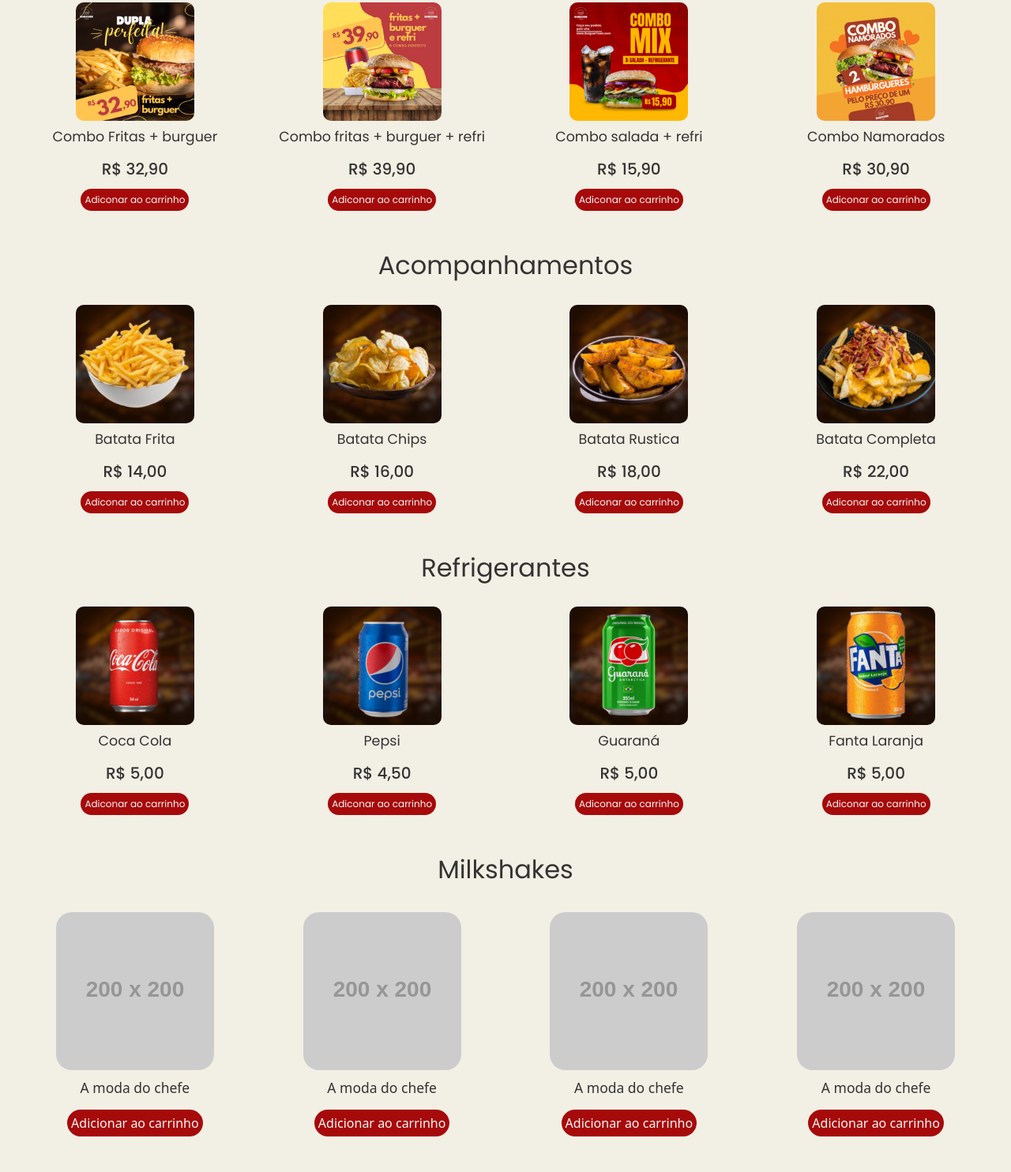
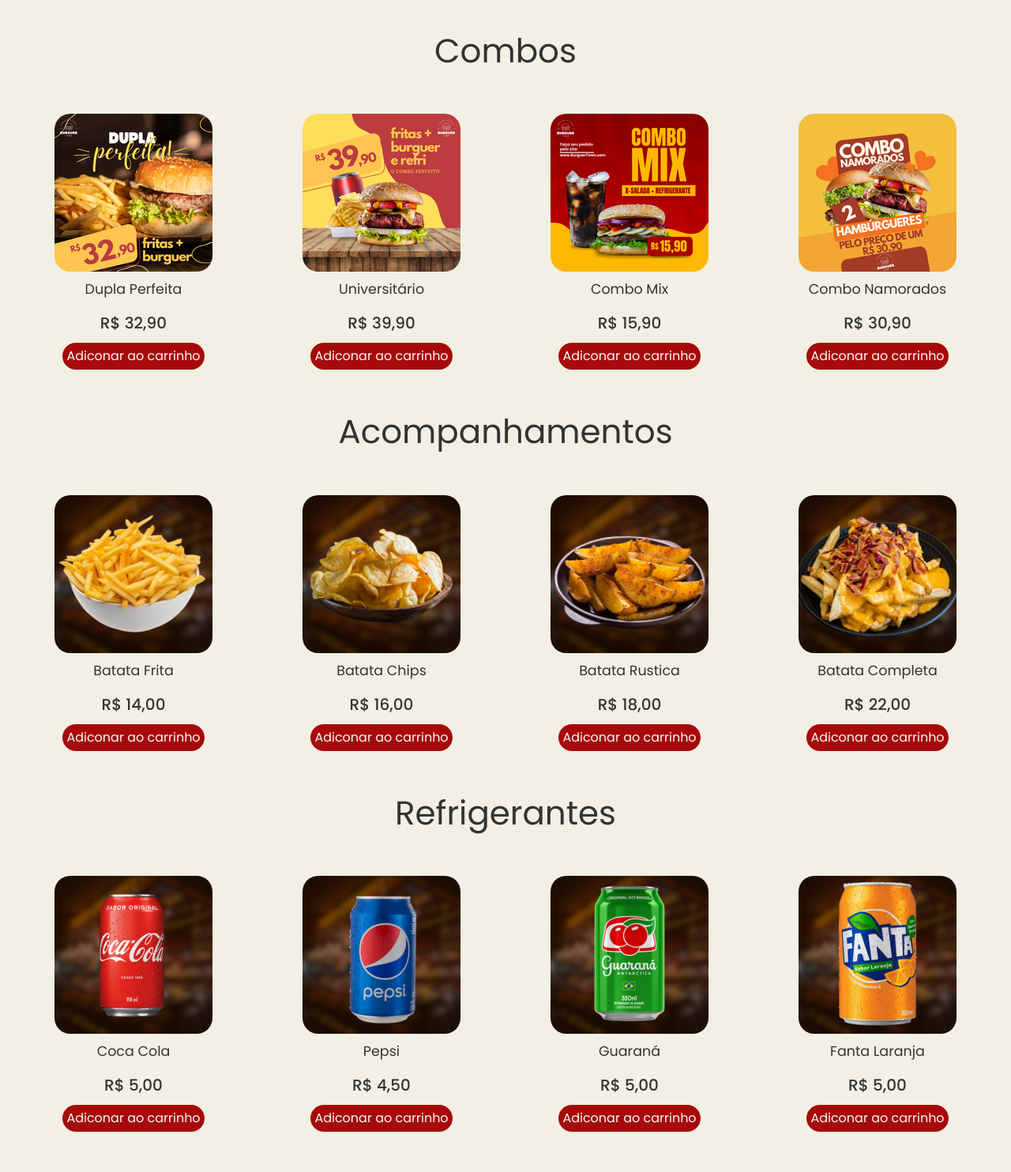
Before and after one commit to AmiltonLucas/Burguer-Town, a plain HTML site: page index.html in a window 1280 px wide. Shown: the part 915-2399 px from the top of the page at 79% size. Drawn offline with nearby package versions, Linux system fonts and the light colour scheme; placeholder pictures from the web are drawn by us.

Commit message:
main css and new names combos

```diff
--- a/index.html
+++ b/index.html
@@ -263,9 +263,9 @@
               </div>
 
               <div class="textBox">
-                <h3>Combo Fritas + burguer</h3>
+                <h3>Dupla Perfeita</h3>
                 <p>R$ 32,90</p>
-                <button data-name="Combo Fritas + burguer" data-price="32.90">
+                <button data-name="Combo Dupla Perfeita" data-price="32.90">
                   Adiconar ao carrinho
                 </button>
               </div>
@@ -277,10 +277,10 @@
               </div>
 
               <div class="textBox">
-                <h3>Combo fritas + burguer + refri</h3>
+                <h3>Universitário</h3>
                 <p>R$ 39,90</p>
                 <button
-                  data-name="Combo fritas + burguer + refri"
+                  data-name="Combo Universitário"
                   data-price="39.90"
                 >
                   Adiconar ao carrinho
@@ -294,9 +294,9 @@
               </div>
 
               <div class="textBox">
-                <h3>Combo salada + refri</h3>
+                <h3>Combo Mix</h3>
                 <p>R$ 15,90</p>
-                <button data-name="Combo salada + refri" data-price="15.90">
+                <button data-name="Combo Mix" data-price="15.90">
                   Adiconar ao carrinho
                 </button>
               </div>
--- a/src/style/main.css
+++ b/src/style/main.css
@@ -104,29 +104,29 @@ body {
 
   .cardsProducts {
     display: grid;
-    grid-template-columns: repeat(2, 1fr);
+    grid-template-columns: repeat(4, 1fr);
     gap: 15px;
-    margin: 1rem 0 2rem 0;
+    margin: 2rem 0 2rem 0;
   }
 
-  .cardProducts {
+  .product {
     margin: 1.2rem 0 1.2rem 0;
   }
 
-  .cardProducts .imageBox {
+  .product .imageBox {
     width: 100%;
   }
 
-  .cardProducts .imageBox img {
+  .product .imageBox img {
     width: 20rem;
     border-radius: 15px;
   }
 
-  .cardProducts h3 {
+  .product h3 {
     padding: 1.2rem 0 1.2rem 0;
   }
 
-  .cardProducts button {
+  .product button {
     padding: 0.5rem;
     border-radius: 20px;
     background: #a60a0a;
@@ -134,7 +134,7 @@ body {
     font-size: 1.4rem;
   }
 
-  .cardProducts button:hover {
+  .product button:hover {
     filter: brightness(1.5);
   }
 
@@ -155,40 +155,40 @@ body {
   }
 
   .menu h1 {
-    font-size: 4.8rem;
+    font-size: 5.2rem;
     margin: 1.4rem;
   }
 
   .menu h2 {
-    font-size: 3.2rem;
+    font-size: 4.2rem;
     margin: 1.4rem;
   }
 
   .cardsProducts {
     display: grid;
     grid-template-columns: repeat(4, 1fr);
-    gap: 15px;
-    margin: 2rem 0 4rem 0;
+    gap: 20px;
+    margin: 4rem 0 4rem 0;
   }
 
-  .cardProducts {
+  .product {
     margin: 1.4rem 0 1.4rem 0;
   }
 
-  .cardProducts .imageBox {
+  .product .imageBox {
     width: 100%;
   }
 
-  .cardProducts .imageBox img {
+  .product .imageBox img {
     width: 20rem;
     border-radius: 20px;
   }
 
-  .cardProducts h3 {
+  .product h3 {
     padding: 1.2rem 0 1.2rem 0;
   }
 
-  .cardProducts button {
+  .product button {
     padding: 0.5rem;
     border-radius: 20px;
     background: #a60a0a;
@@ -196,7 +196,7 @@ body {
     font-size: 1.6rem;
   }
 
-  .cardProducts button:hover {
+  .product button:hover {
     filter: brightness(1.5);
   }
 
```
